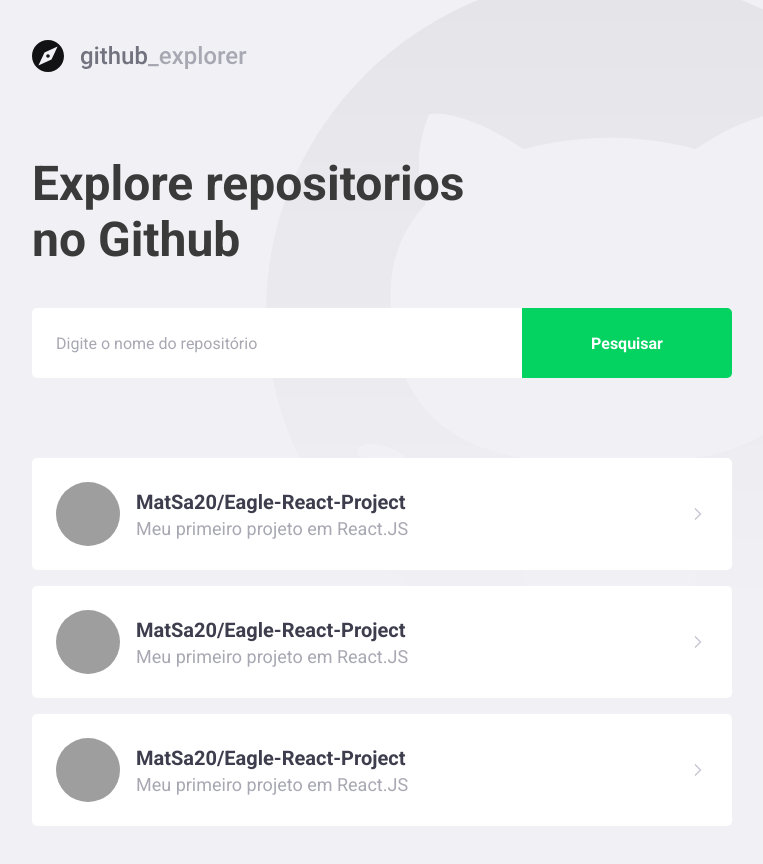
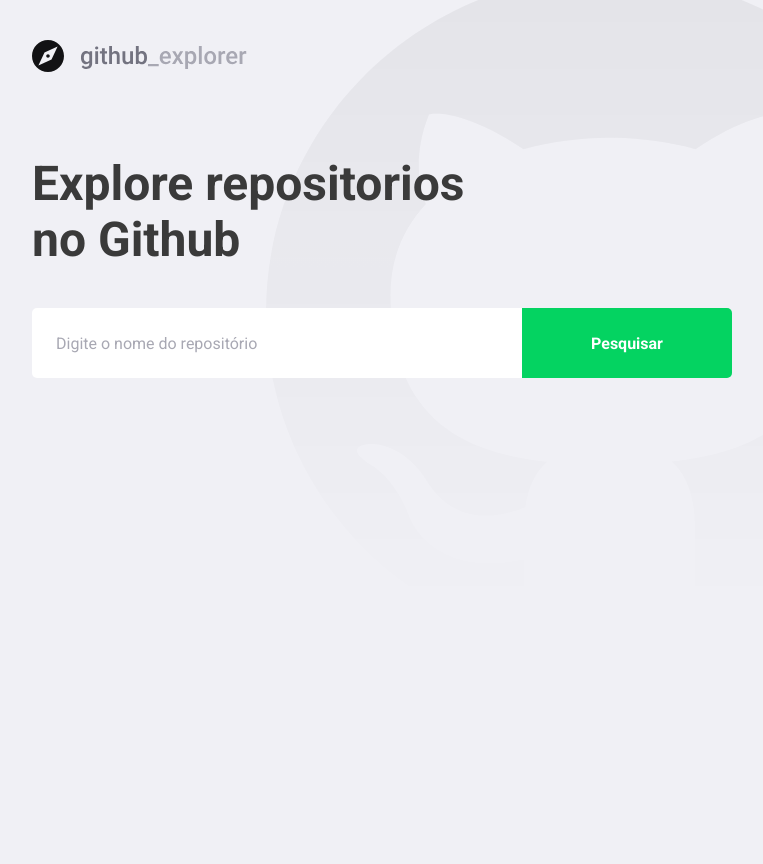
Before and after one commit to MatSa20/Github-Explorer, a React (Create React App) app: page / in a window 1280 px wide. Shown: the whole page, without its empty margins (148-911 px from the left). After the commit the page ends 800 px from the top, so only its background shows below. Built offline with nearby package versions, Linux system fonts and the light colour scheme; grey boxes are pictures that could not be loaded.

Commit message:
Fase 2: Comunicação e interação com a API pública do git

```diff
--- a/package.json
+++ b/package.json
@@ -8,6 +8,7 @@
     "@testing-library/user-event": "^7.1.2",
     "@types/react-router-dom": "^5.1.5",
     "@types/styled-components": "^5.1.2",
+    "axios": "^0.20.0",
     "polished": "^3.6.6",
     "react": "^16.13.1",
     "react-dom": "^16.13.1",
--- a/src/pages/Dashboard/index.jsx
+++ b/src/pages/Dashboard/index.jsx
@@ -1,54 +1,53 @@
-import React from 'react'
+import React, { useState } from 'react'
 import { Title, Form, Repositories } from './styeles'
+import api from '../../services/api'
 import { FiChevronRight } from 'react-icons/fi'
 import logoImg from '../../assets/logo.svg'
 
+
 export default function Dashboard() {
+  const [newRepo, setNewRepo] = useState('')
+
+  const [repositories, setRepositories] = useState([])
+
+  async function handleAddRepository(event) {
+    // Adicionar um repositorio
+    event.preventDefault()
+
+    const response = await api.get(`repos/${newRepo}`)
+
+    const repository = response.data
+
+    setRepositories([...repositories, repository])
+    setNewRepo('')
+  }
+
   return (
     <>
       <img src={logoImg} alt='Github Explorer' />
       <Title>Explore repositorios no Github</Title>
 
-      <Form action=''>
-        <input placeholder='Digite o nome do repositório' />
+      <Form onSubmit={handleAddRepository}>
+        <input
+          value={newRepo}
+          onChange={e => setNewRepo(e.target.value)}
+          placeholder='Digite o nome do repositório' />
         <button type='submit'>Pesquisar</button>
       </Form>
 
       <Repositories>
-        <a href='teste'>
-          <img src='https://avatars3.githubusercontent.com/u/38141771?s=460&u=671cdfd5dd82b545234d3ffeadf638bd286ddf9e&v=4'
-            alt='Matheus Sá' />
+        {repositories.map(repository => (
+          <a key={repository.full_name} href='teste'>
+            <img src={repository.owner.avatar_url}
+              alt={repository.owner.login} />
+            <div>
+              <strong>{repository.full_name}</strong>
+              <p>{repository.description}</p>
+            </div>
 
-          <div>
-            <strong>MatSa20/Eagle-React-Project</strong>
-            <p>Meu primeiro projeto em React.JS</p>
-          </div>
-
-          <FiChevronRight size={20} />
-        </a>
-        <a href='teste'>
-          <img src='https://avatars3.githubusercontent.com/u/38141771?s=460&u=671cdfd5dd82b545234d3ffeadf638bd286ddf9e&v=4'
-            alt='Matheus Sá' />
-
-          <div>
-            <strong>MatSa20/Eagle-React-Project</strong>
-            <p>Meu primeiro projeto em React.JS</p>
-          </div>
-
-          <FiChevronRight size={20} />
-        </a>
-        <a href='teste'>
-          <img src='https://avatars3.githubusercontent.com/u/38141771?s=460&u=671cdfd5dd82b545234d3ffeadf638bd286ddf9e&v=4'
-            alt='Matheus Sá' />
-
-          <div>
-            <strong>MatSa20/Eagle-React-Project</strong>
-            <p>Meu primeiro projeto em React.JS</p>
-          </div>
-
-          <FiChevronRight size={20} />
-        </a>
-
+            <FiChevronRight size={20} />
+          </a>
+        ))}
       </Repositories>
     </>
   )
--- a/src/pages/Dashboard/styeles.js
+++ b/src/pages/Dashboard/styeles.js
@@ -81,7 +81,8 @@
     }
 
     div {
-      margin-left: 16px;
+      margin: 0 16px;
+      flex: 1;
 
       strong {
         font-size: 20px;
--- /dev/null
+++ b/src/services/api.js
@@ -0,0 +1,7 @@
+import axios from 'axios'
+
+const api = axios.create({
+  baseURL: 'https://api.github.com',
+})
+
+export default api
```
Also changed, not shown: 1 other file (tests, documents, lock files or other folders).
